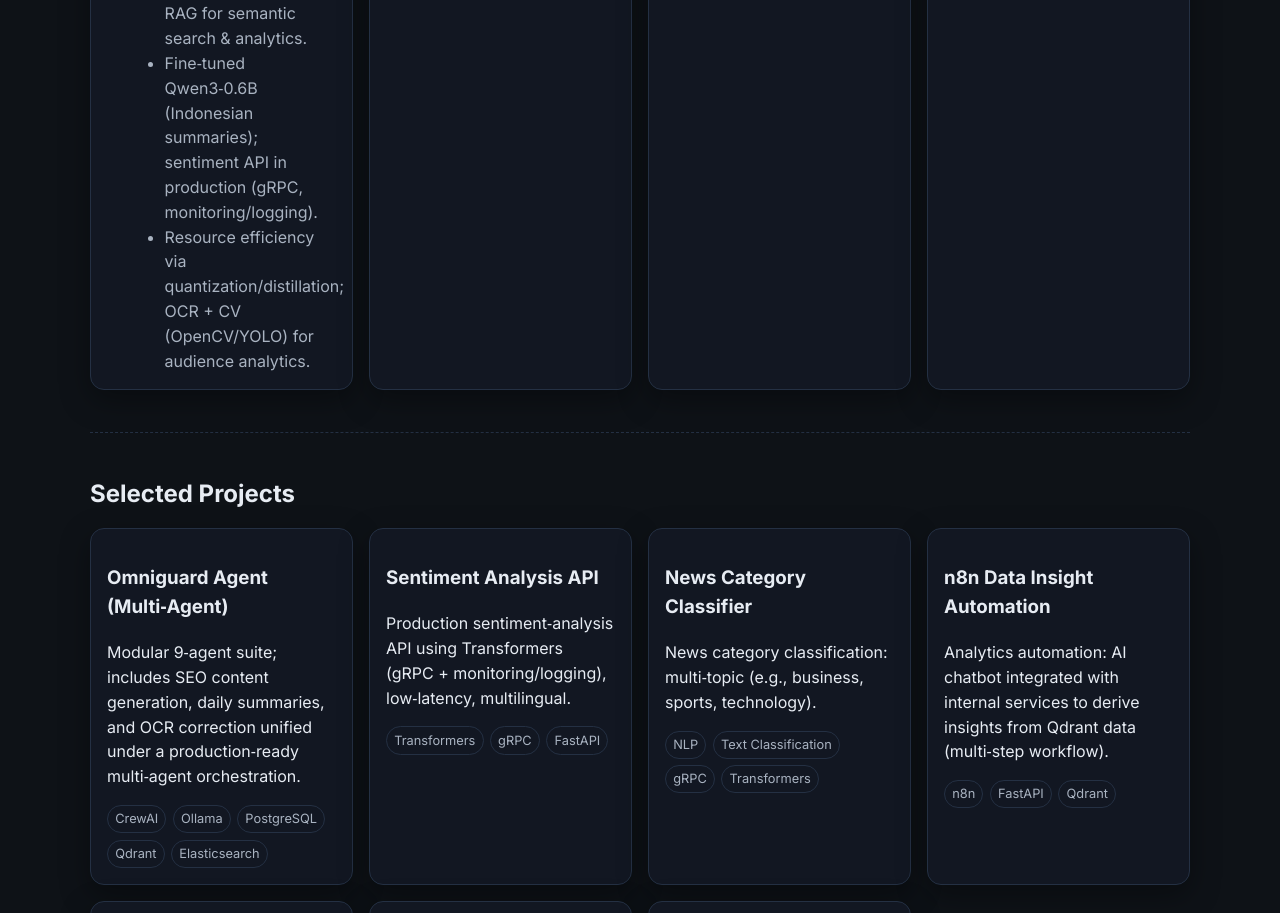
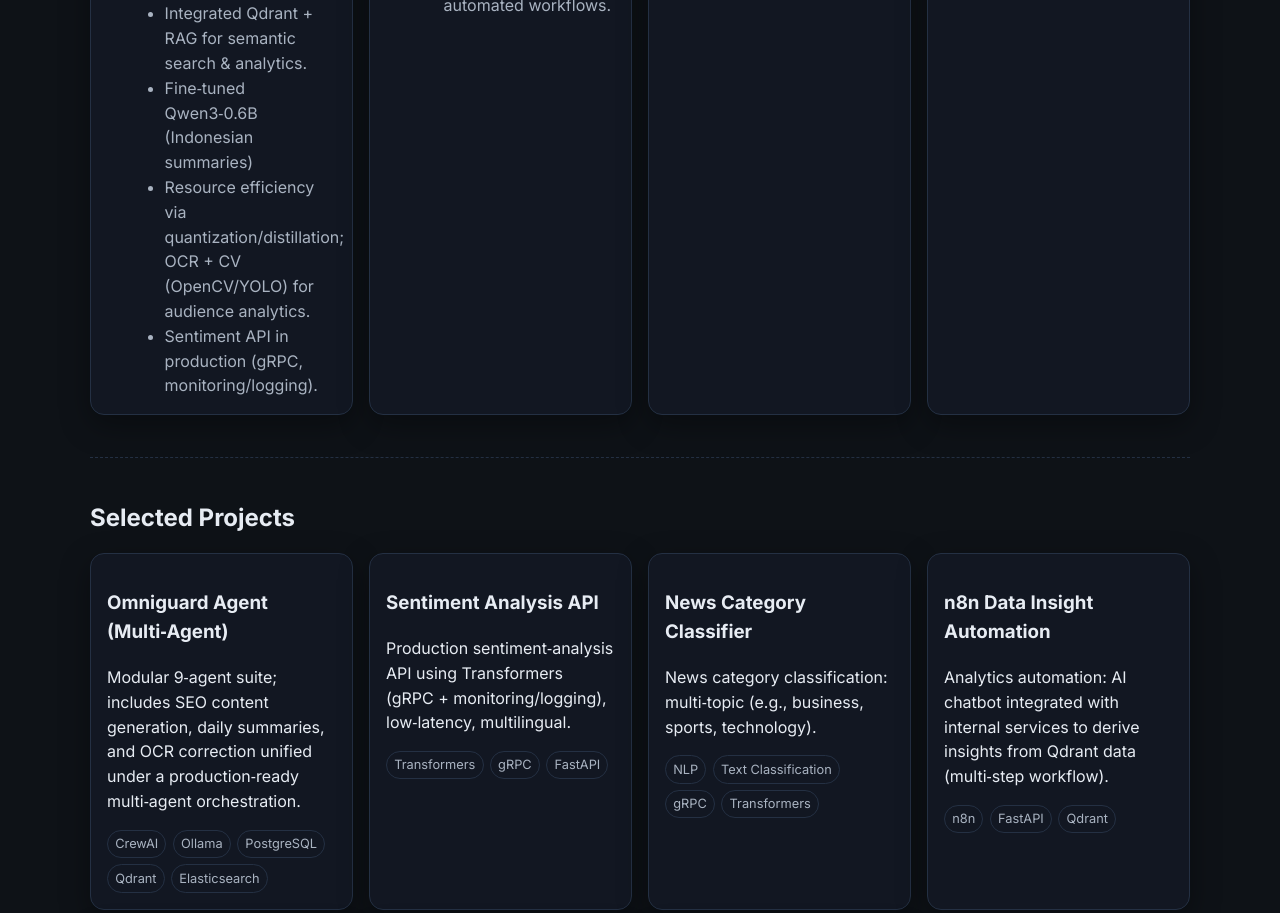
Before and after one commit to blizaga/my-portofolio, a plain HTML site: page index.html in a window 1280 px wide. Shown: the part 1338-2251 px from the top of the page. Drawn offline with Linux system fonts and the light colour scheme.

Commit message:
feat: add Upwork link and separate sentiment API description in experience section

```diff
--- a/assets/script.js
+++ b/assets/script.js
@@ -23,8 +23,9 @@ const i18n = {
     exp_binokular_1: "Designed & implemented modular AI Agents (FastAPI) for document automation, media monitoring, content, and analytics reporting.",
     exp_binokular_2: "Built SEO Content Agent (multilingual) and Daily Summary Agent (trend reports).",
     exp_binokular_3: "Integrated Qdrant + RAG for semantic search & analytics.",
-    exp_binokular_4: "Fine‑tuned Qwen3‑0.6B (Indonesian summaries); sentiment API in production (gRPC, monitoring/logging).",
+    exp_binokular_4: "Fine‑tuned Qwen3‑0.6B (Indonesian summaries)",
     exp_binokular_5: "Resource efficiency via quantization/distillation; OCR + CV (OpenCV/YOLO) for audience analytics.",
+    exp_binokular_6: "Sentiment API in production (gRPC, monitoring/logging).",
     exp_upwork_1: "Delivered FastAPI microservices & production AI for e‑commerce, content, and analytics.",
     exp_upwork_2: "Custom AI agents for SEO content automation, chat‑history analytics API, recipe/content agent.",
     exp_upwork_3: "Integrated FastAPI + MySQL + cloud deployments; automated workflows.",
@@ -82,6 +83,7 @@ const i18n = {
     exp_binokular_3: "Integrasi Qdrant + RAG untuk pencarian semantik & analitik.",
     exp_binokular_4: "Fine‑tuning Qwen3‑0.6B (ringkas Bahasa Indonesia), sentiment API production (gRPC, monitoring/logging).",
     exp_binokular_5: "Optimisasi resource (quantization, distillation), OCR + CV (OpenCV/YOLO) untuk analitik audiens.",
+    exp_binokular_6: "Sentiment API production (gRPC, monitoring/logging).",
     exp_upwork_1: "Delivery microservice FastAPI & solusi AI production untuk e‑commerce, konten, dan analitik.",
     exp_upwork_2: "Custom AI agent untuk SEO content automation (multibahasa), chat history analytics API, recipe/content agent.",
     exp_upwork_3: "Integrasi FastAPI + MySQL + cloud deployment; otomasi workflow.",
--- a/index.html
+++ b/index.html
@@ -63,11 +63,11 @@
             <li><a href="mailto:farizalmustaqim45@gmail.com">farizalmustaqim45@gmail.com</a></li>
             <li><a href="https://www.linkedin.com/in/fariz-al-mustaqim/" target="_blank" rel="noopener">LinkedIn</a></li>
             <li><a href="https://github.com/blizaga" target="_blank" rel="noopener">GitHub</a></li>
+            <li><a href="https://www.upwork.com/freelancers/~01bbeadfb676c0321d" target="_blank" rel="noopener">Upwork</a></li>
           </ul>
         </div>
         <div class="hero-photo">
           <img id="profilePhoto" src="assets/Foto_Portofolio.jpg" alt="Foto Fariz Al Mustaqim">
-          <!--<small class="muted" data-i18n="photo_hint">Untuk mengganti foto: unggah <b>assets/Foto_Portofolio.jpg</b> (format .jpg/.png) via File Manager cPanel.</small>-->
         </div>
       </div>
     </section>
@@ -103,6 +103,7 @@
             <li data-i18n="exp_binokular_3">Integrasi Qdrant + RAG untuk pencarian semantik & analitik.</li>
             <li data-i18n="exp_binokular_4">Fine‑tuning Qwen3‑0.6B (ringkas Bahasa Indonesia), sentiment API production (gRPC, monitoring/logging).</li>
             <li data-i18n="exp_binokular_5">Optimisasi resource (quantization, distillation), OCR + CV (OpenCV/YOLO) untuk analitik audiens.</li>
+            <li data-i18n="exp_binokular_6">Sentiment API production (gRPC, monitoring/logging).</li>
           </ul>
         </article>
 
@@ -228,6 +229,7 @@
         <li>Email: <a href="mailto:farizalmustaqim45@gmail.com">farizalmustaqim45@gmail.com</a></li>
         <li>LinkedIn: <a href="https://www.linkedin.com/in/fariz-al-mustaqim/" target="_blank" rel="noopener">/fariz-al-mustaqim/</a></li>
         <li>GitHub: <a href="https://github.com/blizaga" target="_blank" rel="noopener">@blizaga</a></li>
+        <li>Upwork: <a href="https://www.upwork.com/freelancers/~01bbeadfb676c0321d" target="_blank" rel="noopener">/fariz-al-mustaqim/</a></li>
       </ul>
     </section>
   </main>
```
